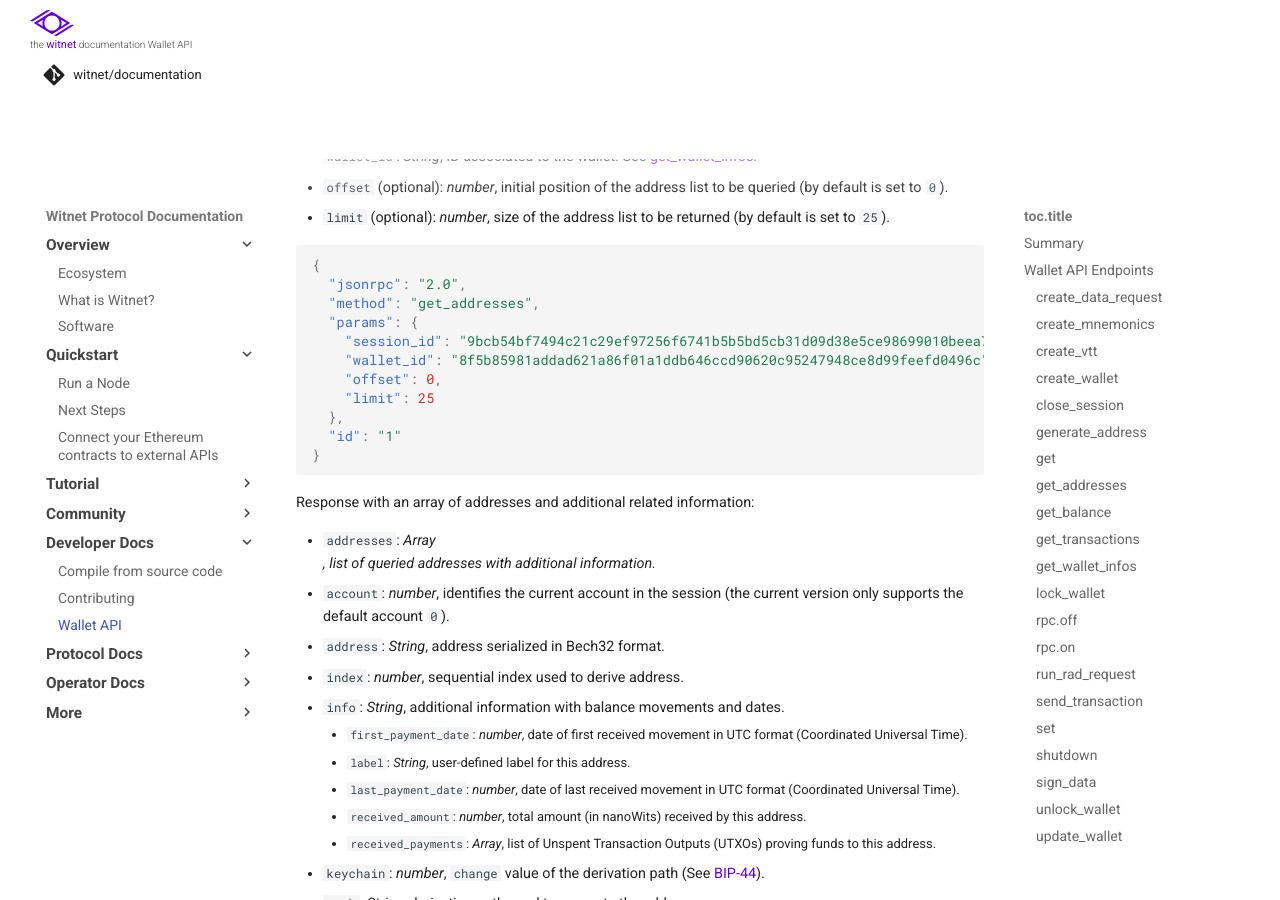
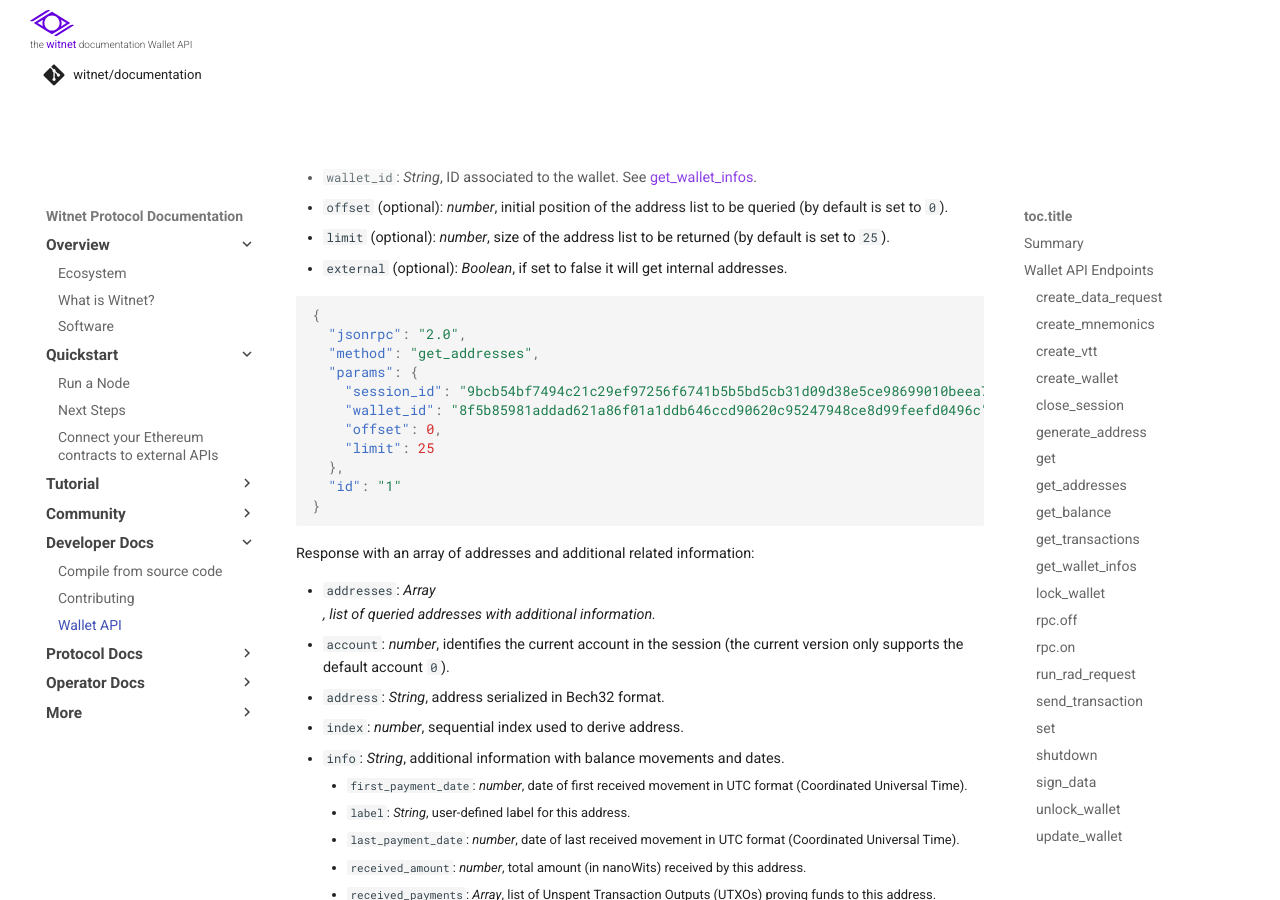
Before and after one commit to witnet/documentation, an MkDocs documentation site: the page built from docs/developer/wallet-api.md, in a window 1280 px wide and 900 px high, scrolled down 10959 px. Built offline with MkDocs 1.6.1 and Material for MkDocs 9.7.7, drawn with Linux system fonts in a browser that asks for light colours; some web fonts are replaced; comment, search, counter and statistics services are not loaded.

Commit message:
docs(wallet-api): add external flag to `get_address`

````diff
--- a/docs/developer/wallet-api.md
+++ b/docs/developer/wallet-api.md
@@ -20,7 +20,7 @@ node_url = "127.0.0.1:21338"
 | [close_session](#close_session)             | `session_id`                                                          | `success`                                            |
 | [generate_address](#generate_address)       | `session_id`, `wallet_id`, (`external`)                               | `address`, `path`                                    |
 | [get](#get)                                 | `session_id`, `wallet_id`, `key`                                      | `value`                                              |
-| [get_addresses](#get_addresses)             | `session_id`, `wallet_id`, `offset`, `limit`                          | `address[]`, `total`                                 |
+| [get_addresses](#get_addresses)             | `session_id`, `wallet_id`, `offset`, `limit`, (`external`)            | `address[]`, `total`                                 |
 | [get_balance](#get_balance)                 | `session_id`, `wallet_id`                                             | `confirmed`, `local`, `unconfirmed`                  |
 | [get_transactions](#get_transactions)       | `session_id`, `wallet_id`, `offset`, `limit`                          | `transactions[]`, `total`                            |
 | [get_wallet_infos](#get_wallet_infos)       | (none)                                                                | `wallet_info[]`                                      |
@@ -507,6 +507,7 @@ Request with parameters:
 - `wallet_id`: *String*, ID associated to the wallet. See [get_wallet_infos](#get-wallet-infos).
 - `offset` (optional): *number*, initial position of the address list to be queried (by default is set to `0`).
 - `limit` (optional): *number*, size of the address list to be returned (by default is set to `25`).
+- `external` (optional): *Boolean*, if set to false it will get internal addresses.
 
 ```json
 {
````
